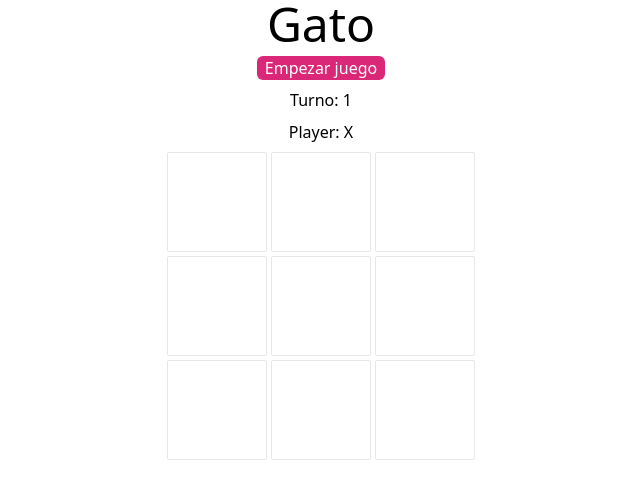
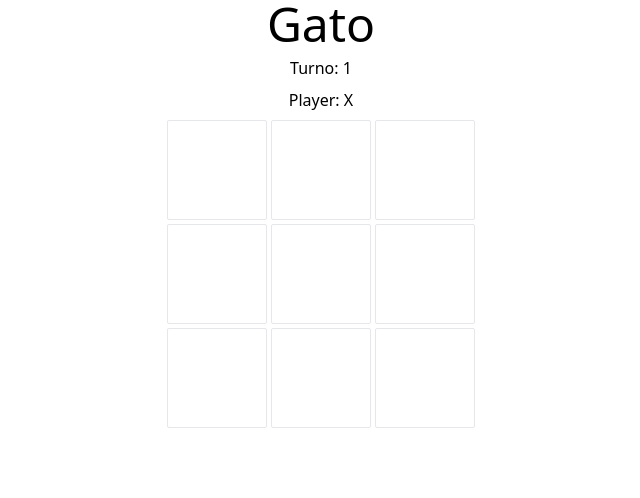
Before and after one commit to kike9978/top-js-ticatctoe, a website: page index.html in a window 1280 px wide. Shown: the whole page, without its empty margins (319-959 px from the left). Drawn offline with nearby package versions, Linux system fonts and the light colour scheme; files that its build step writes are made by us from their sources.

Commit message:
Clean some code

```diff
--- a/index.html
+++ b/index.html
@@ -14,8 +14,8 @@
   <main class="flex flex-col h-full items-center gap-2">
     <h1 class="text-center text-5xl">Gato</h1>
 
-    <button class="bg-pink-600 hover:bg-pink-700 text-white border rounded-md px-2 border-none"
-      data-btn="start-game">Empezar juego</button>
+    <!-- <button class="bg-pink-600 hover:bg-pink-700 text-white border rounded-md px-2 border-none"
+      data-btn="start-game">Empezar juego</button> -->
       <h2 data-game="turn">Turno: </h2>
       <h2 data-game="current-player">Jugador: </h2>
 
```
Also changed, not shown: script.js (line endings or trailing spaces).
